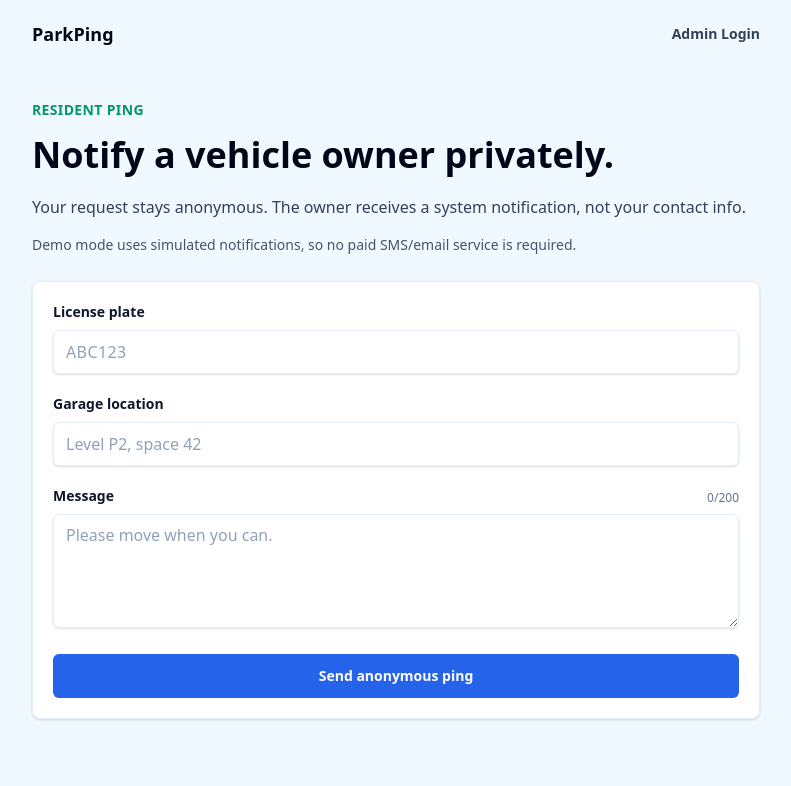
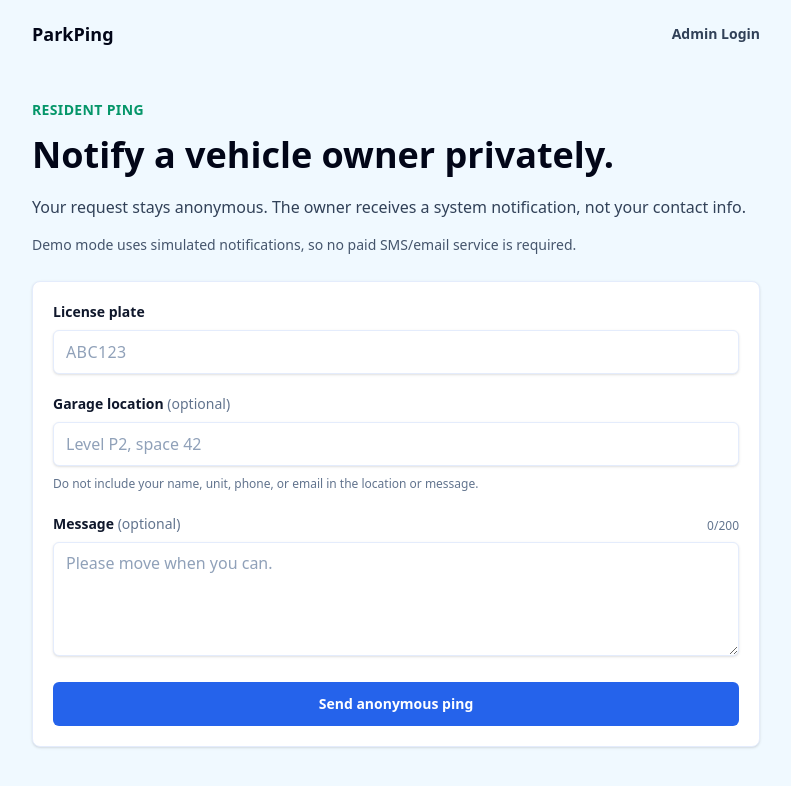
Before and after one commit to RyanSXing/ParkPing, a Next.js app: page /ping in a window 1280 px wide. Shown: the top 786 px of the page, without its empty margins (244-1035 px from the left). Built offline with nearby package versions, Linux system fonts and the light colour scheme.

Commit message:
fix: clarify anonymous ping copy

```diff
--- a/src/app/ping/ping-form.tsx
+++ b/src/app/ping/ping-form.tsx
@@ -103,7 +103,8 @@ export function PingForm() {
           htmlFor="location"
           className="block text-sm font-semibold text-slate-900"
         >
-          Garage location
+          Garage location{" "}
+          <span className="font-normal text-slate-500">(optional)</span>
         </label>
         <Input
           id="location"
@@ -115,6 +116,10 @@ export function PingForm() {
           maxLength={120}
           className="mt-2"
         />
+        <p className="mt-2 text-xs leading-5 text-slate-500">
+          Do not include your name, unit, phone, or email in the location or
+          message.
+        </p>
       </div>
 
       <div>
@@ -123,7 +128,7 @@ export function PingForm() {
             htmlFor="message"
             className="block text-sm font-semibold text-slate-900"
           >
-            Message
+            Message <span className="font-normal text-slate-500">(optional)</span>
           </label>
           <span className="text-xs text-slate-500" aria-live="polite">
             {message.length}/{MESSAGE_LIMIT}
```
